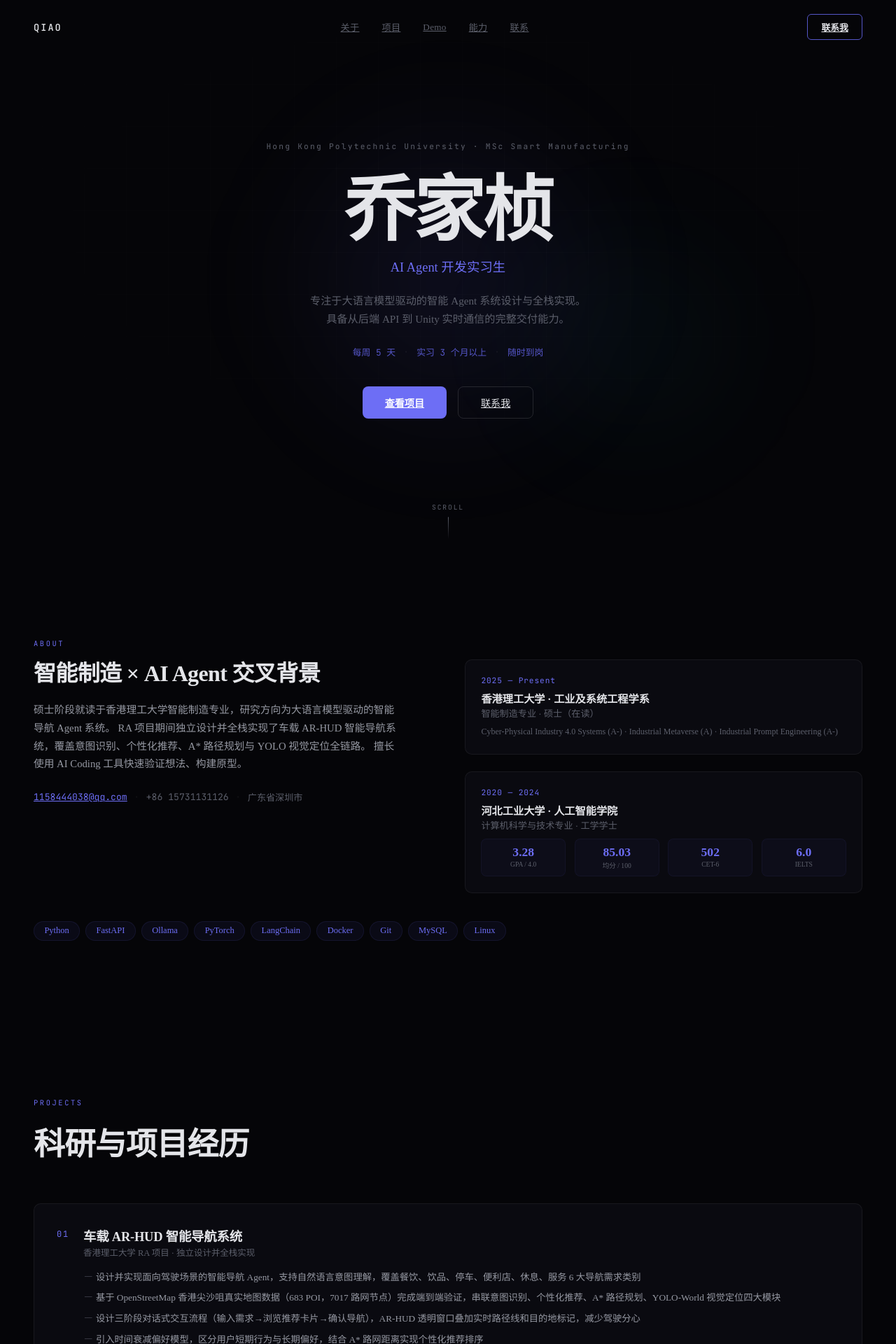
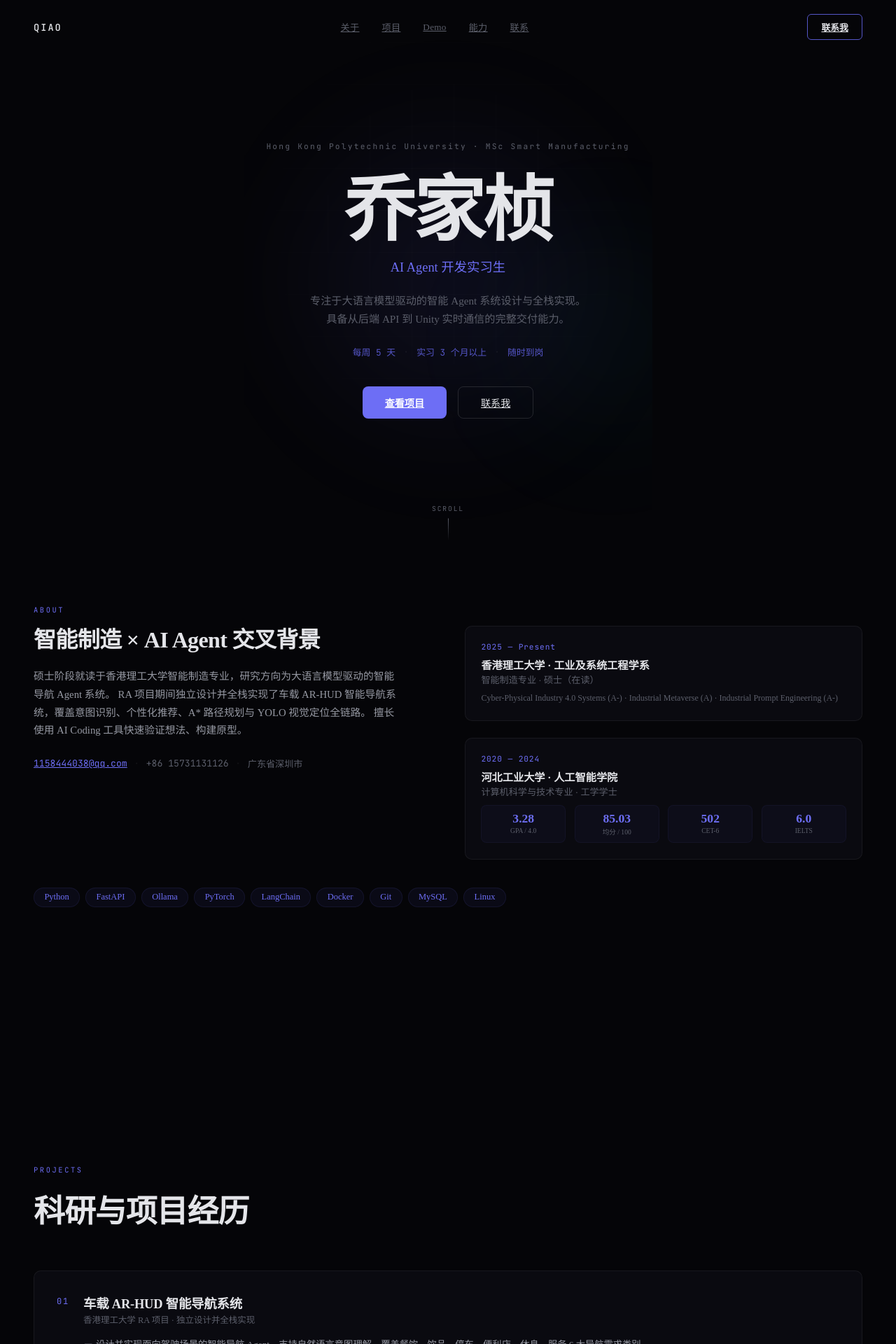
Before and after one commit to LazyZ14/qiaojiazhencv, a React (Vite) app: page / in a window 1280 px wide. Shown: the top 1920 px of the page at 70% size. Built offline with nearby package versions, Linux system fonts and the light colour scheme.

Commit message:
Add snap scrolling — one panel per viewport

```diff
--- a/src/App.css
+++ b/src/App.css
@@ -15,7 +15,13 @@
   --radius: 10px;
 }
 *{box-sizing:border-box;margin:0;padding:0}
+html{scroll-snap-type:y mandatory}
 .app{background:var(--bg);color:var(--text-secondary);min-height:100vh}
+
+/* Snap panels */
+.snap-panel{scroll-snap-align:start;height:100vh;position:relative}
+.snap-panel.overflow{overflow-y:auto}
+.snap-panel.fit{display:flex;align-items:center;justify-content:center}
 
 /* =================================================================
    NAV
@@ -75,7 +81,7 @@
 /* =================================================================
    SECTIONS
    ================================================================= */
-.section{max-width:var(--container);margin:0 auto;padding:7rem 3rem}
+.section{max-width:var(--container);margin:0 auto;padding:4rem 3rem}
 .section-label{font-family:'JetBrains Mono',monospace;font-size:.65rem;letter-spacing:.25em;color:var(--accent);margin-bottom:1rem}
 .section-title{font-size:2rem;font-weight:700;color:var(--text-primary);line-height:1.25;letter-spacing:-.02em;margin-bottom:1.25rem}
 .section-title-big{font-size:2.8rem;font-weight:700;color:var(--text-primary);letter-spacing:-.02em;margin-bottom:3.5rem}
@@ -224,7 +230,7 @@ a.contact-link:hover .contact-value{color:var(--accent)}
 @media(max-width:900px){
   .nav{padding:1rem 1.5rem}
   .nav-links{gap:1.25rem}
-  .section{padding:5rem 1.5rem}
+  .section{padding:3rem 1.5rem}
   .about-layout{grid-template-columns:1fr;gap:2.5rem}
   .section-title-big{font-size:2rem}
   .contact-title{font-size:2.5rem}
--- a/src/App.jsx
+++ b/src/App.jsx
@@ -35,6 +35,7 @@ function App() {
       {/* ═══════════════════════════════════════════
           HERO
           ═══════════════════════════════════════════ */}
+      <div className="snap-panel fit">
       <section className="hero" id="hero">
         <div className="hero-bg">
           <div className="hero-grid" />
@@ -61,10 +62,12 @@ function App() {
         </div>
         <div className="hero-scroll"><span>SCROLL</span><div className="scroll-line" /></div>
       </section>
+      </div>
 
       {/* ═══════════════════════════════════════════
-          ABOUT — no avatar, clean layout
+          ABOUT
           ═══════════════════════════════════════════ */}
+      <div className="snap-panel overflow">
       <section className="section" id="about">
         <div className="section-label">ABOUT</div>
 
@@ -112,10 +115,12 @@ function App() {
           <span>Git</span><span>MySQL</span><span>Linux</span>
         </div>
       </section>
+      </div>
 
       {/* ═══════════════════════════════════════════
-          PROJECTS — compact cards, no empty images
+          PROJECTS
           ═══════════════════════════════════════════ */}
+      <div className="snap-panel overflow">
       <section className="section" id="projects">
         <div className="section-label">PROJECTS</div>
         <h2 className="section-title-big">科研与项目经历</h2>
@@ -182,10 +187,12 @@ function App() {
           </div>
         </div>
       </section>
+      </div>
 
       {/* ═══════════════════════════════════════════
           DEMOS — video embed placeholders
           ═══════════════════════════════════════════ */}
+      <div className="snap-panel overflow">
       <section className="section" id="demos">
         <div className="section-label">DEMO</div>
         <h2 className="section-title-big">项目演示</h2>
@@ -220,10 +227,12 @@ function App() {
           </div>
         </div>
       </section>
+      </div>
 
       {/* ═══════════════════════════════════════════
           STRENGTHS
           ═══════════════════════════════════════════ */}
+      <div className="snap-panel fit">
       <section className="section" id="skills">
         <div className="section-label">STRENGTHS</div>
         <h2 className="section-title-big">个人优势</h2>
@@ -270,10 +279,12 @@ function App() {
           </div>
         </div>
       </section>
+      </div>
 
       {/* ═══════════════════════════════════════════
           AI CODING
           ═══════════════════════════════════════════ */}
+      <div className="snap-panel overflow">
       <section className="section" id="aicoding">
         <div className="section-label">AI CODING</div>
         <h2 className="section-title-big">AI 辅助开发实践</h2>
@@ -368,10 +379,12 @@ function App() {
           </p>
         </div>
       </section>
+      </div>
 
       {/* ═══════════════════════════════════════════
           CONTACT
           ═══════════════════════════════════════════ */}
+      <div className="snap-panel fit">
       <section className="contact" id="contact">
         <div className="contact-bg"><div className="contact-glow" /></div>
         <div className="contact-content">
@@ -394,6 +407,7 @@ function App() {
           <p className="contact-footer">© 2026 乔家桢</p>
         </div>
       </section>
+      </div>
     </div>
   )
 }
```
Also changed, not shown: 1 other file (tests, documents, lock files or other folders).
